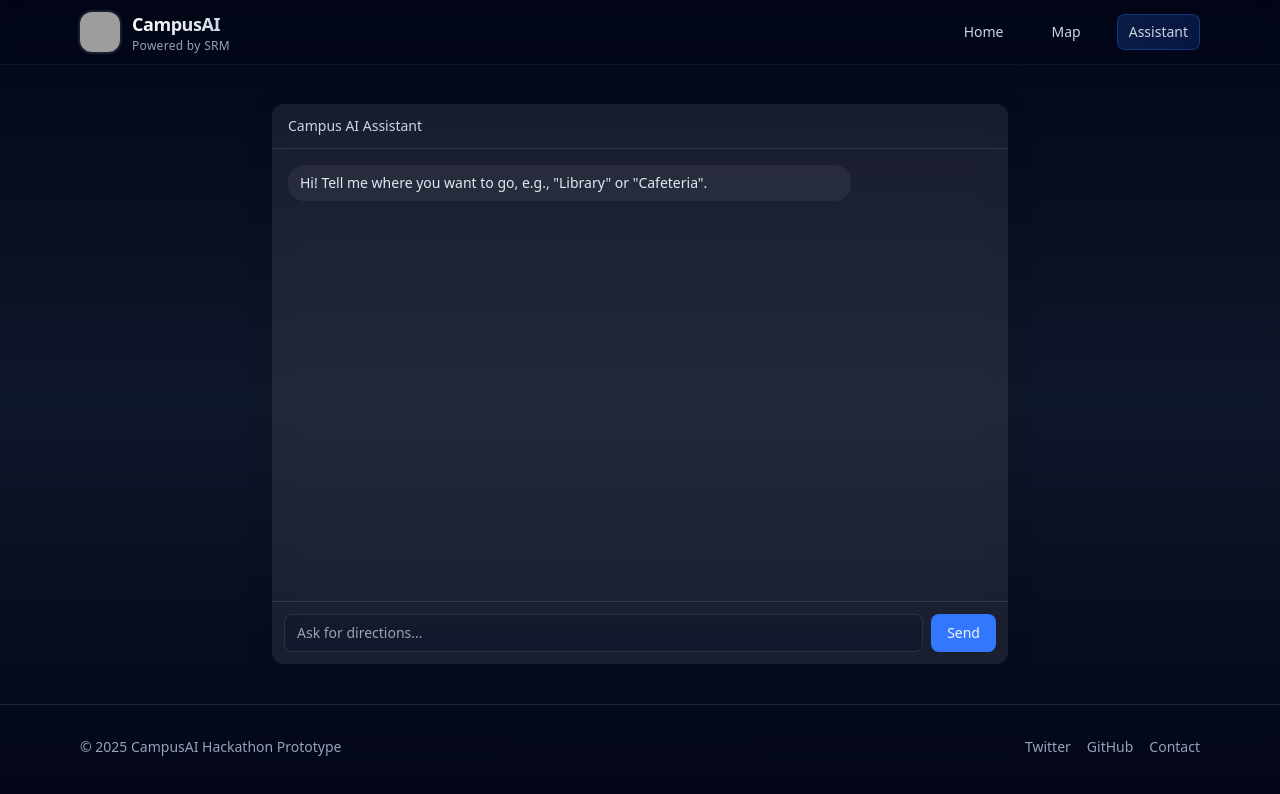
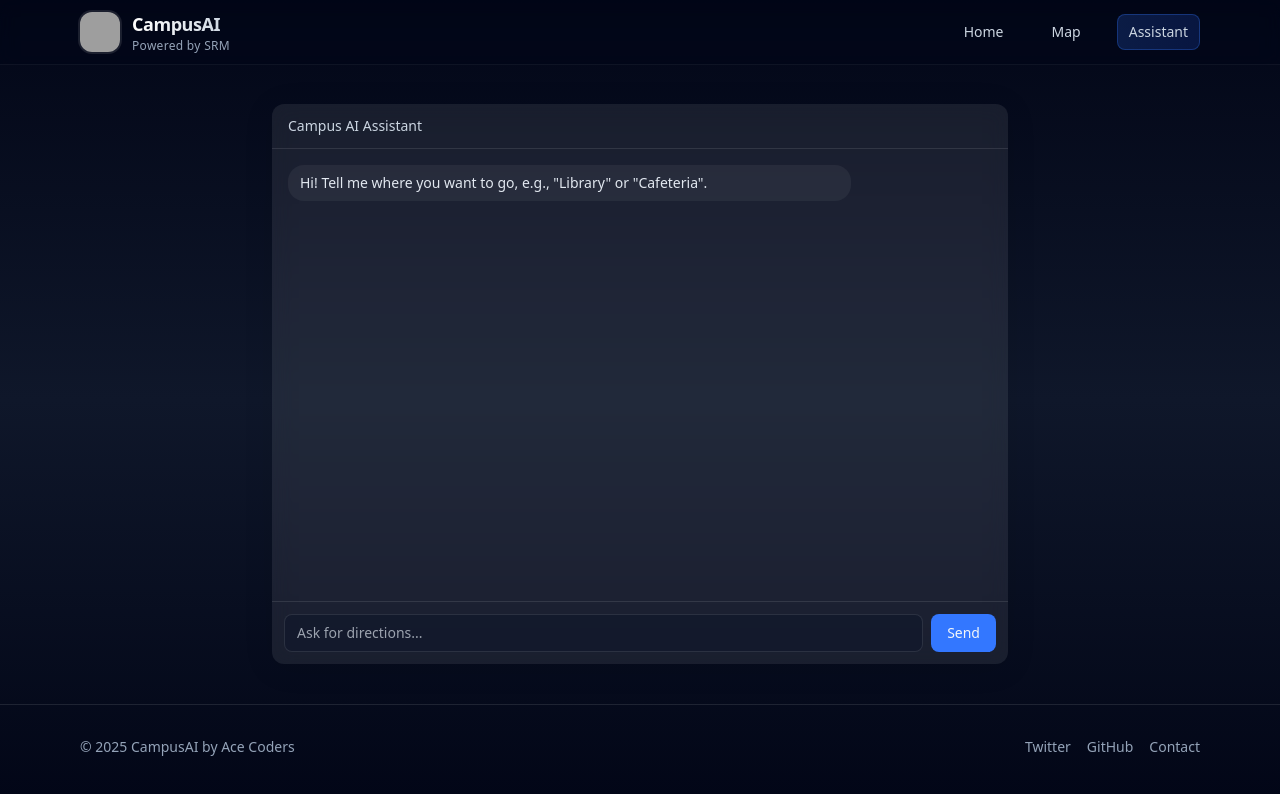
Before and after one commit to Harshitjain-307/SRM-Campus-Navigation-System-, a React (Vite) app: page /assistant in a window 1280 px wide. Shown: the top 794 px of the page. Built offline with nearby package versions, Linux system fonts and the light colour scheme; grey boxes are pictures that could not be loaded.

Commit message:
changed footer

```diff
--- a/src/components/Footer.tsx
+++ b/src/components/Footer.tsx
@@ -2,7 +2,7 @@ export default function Footer() {
   return (
     <footer className="border-t border-white/10 py-8">
       <div className="mx-auto max-w-6xl px-4 flex flex-col md:flex-row items-center justify-between gap-4 text-sm text-slate-400">
-        <p>© {new Date().getFullYear()} CampusAI Hackathon Prototype</p>
+        <p>© 2025 CampusAI by Ace Coders</p>
         <div className="flex items-center gap-4">
           <a className="hover:text-white transition-colors" href="#" aria-label="Twitter">Twitter</a>
           <a className="hover:text-white transition-colors" href="#" aria-label="GitHub">GitHub</a>
```
Also changed, not shown: 1 other file (tests, documents, lock files or other folders).
